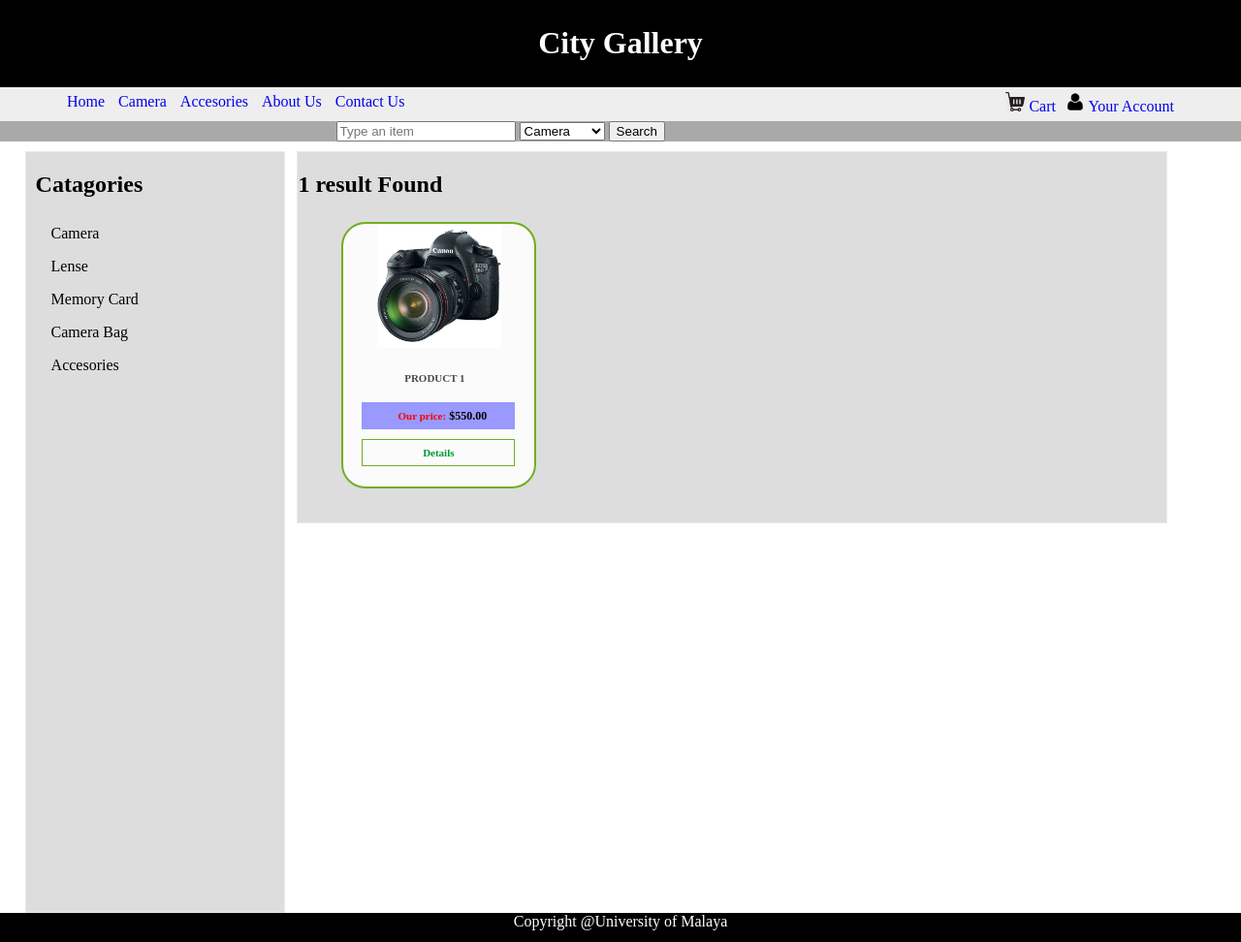
After one commit to sopnopriyo/camera-shop, a PHP site: page /search-result.html in a window 1280 px wide. The commit adds this page. Shown: the whole page at 97% size. Run offline with PHP 8.4, Linux system fonts and the light colour scheme.

Commit message:
adding hard-coded search result

```diff
--- a/accesories.html
+++ b/accesories.html
@@ -27,7 +27,7 @@
 </nav>
 <nav id="search-nav">
   <center>
-    <form method="post" action="searchItem.php">
+    <form method="post" action="search-result.html">
       <input type="text" name="keyword" placeholder="Type an item">
       <select>
         <option value="camera">Camera</option>
--- a/camera.html
+++ b/camera.html
@@ -27,7 +27,7 @@
 </nav>
 <nav id="search-nav">
   <center>
-    <form method="post" action="searchItem.php">
+    <form method="post" action="search-result.html">
       <input type="text" name="keyword" placeholder="Type an item">
       <select>
         <option value="camera">Camera</option>
--- a/index.html
+++ b/index.html
@@ -24,7 +24,7 @@
 </nav>
 <nav id="search-nav">
   <center>
-    <form method="post" action="searchItem.php">
+    <form method="post" action="search-result.html">
       <input type="text" name="keyword" placeholder="Type an item">
       <select>
         <option value="camera">Camera</option>
--- /dev/null
+++ b/search-result.html
@@ -0,0 +1,80 @@
+<!DOCTYPE html>
+<html>
+<head>
+    <title>Welcome to Virtual Eye Shop !</title>
+    <link rel="stylesheet" type="text/css" href="frontEnd.css">
+</head>
+<body>
+
+<header>
+<h1>City Gallery</h1>
+</header>
+
+<nav id="top-main-nav">
+   <ul>
+        <li><a href="index.html">Home</a> </li>
+        <li><a href="camera.html">Camera</a> </li>
+        <li><a href="accesories.html">Accesories</a> </li>
+        <li><a href="about-us.html">About Us</a> </li>
+        <li><a href="contact-us.html">Contact Us</a> </li>
+        <li class="right"> <a href="customer-profile.html"> <img src="img/user-icon.png"  height="20px" width="20px"> Your Account</a></li>
+        <li class="right"> <a href="shopping-cart.html"> <img src="img/cart-icon.png"  height="20px" width="20px"> Cart</a></li>
+    </ul>
+
+</nav>
+<nav id="search-nav">
+  <center>
+    <form method="post" action="searchItem.php">
+      <input type="text" name="keyword" placeholder="Type an item">
+      <select>
+        <option value="camera">Camera</option>
+        <option value="lense">Lenses</option>
+        <option value="accesories">Accesories</option>
+        <option value="mercedes">Others</option>
+      </select>
+      <button type="submit" name="search">Search</button>
+    </form>
+  </center>
+</nav>
+
+<aside id="sidebar">
+<h1>Catagories</h1>
+
+    <nav>
+       <ul class="sidenav">
+           <li> <a href="camera.html">Camera</a></li>
+            <li> <a href="accesories.html">Lense</a></li>
+            <li> <a href="accesories.html">Memory Card</a></li>
+            <li> <a href="accesories.html">Camera Bag</a></li>
+            <li> <a href="accesories.html">Accesories</a></li>
+       </ul>
+    </nav>
+</aside>
+
+<section id="contents">
+   <div id="homepage-content">
+
+                    <h1>1 result Found</h1>
+                    <ul>
+                        <li>
+                            <div class="img"><a href="#"><img alt="" src="img/camera1.jpg"></a></div>
+                            <div class="info">
+                                <a class="title" href="product-details.html">Product 1</a>
+                                <div class="price">
+                                    <span class="st">Our price:</span><strong>$550.00</strong>
+                                </div>
+                                <div class="actions">
+                                    <a href="product-details.html">Details</a>
+                                </div>
+                            </div>
+                        </li>
+                    </ul>
+                </div>
+
+</section>
+<footer>
+      Copyright @University of Malaya
+</footer>
+
+</body>
+</html>
```
Also changed, not shown: frontEnd.css (+12 -1 lines).
